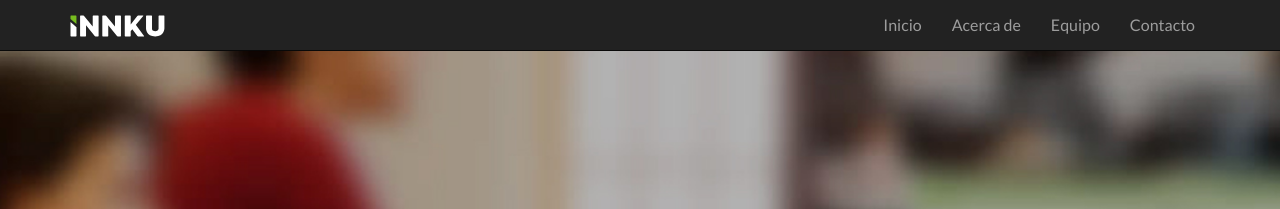
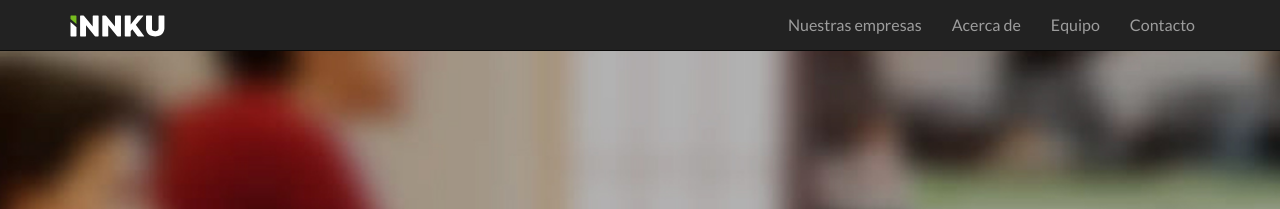
Before and after one commit to innku/innku-2018, a Jekyll site: the page built from index.html, in a window 1280 px wide. Shown: the top 209 px of the page. Built offline with Jekyll 4.4.1, drawn with Linux system fonts in a browser that asks for light colours; nearby versions of some CDN libraries.

Commit message:
Add google analytics and try site.url

```diff
--- a/_includes/head.html
+++ b/_includes/head.html
@@ -9,7 +19,7 @@
 
   <link rel="shortcut icon" href="img/favicon.ico" type="image/x-icon">
 
-  <link rel="stylesheet" href="{{ site.github.url }}/css/main.css">
+  <link rel="stylesheet" href="{{ site.url }}/css/main.css">
   <link rel="canonical" href="{{ page.url | replace:'index.html','' | prepend: site.baseurl | prepend: site.url }}">
   <link rel="alternate" type="application/rss+xml" title="{{ site.title }}" href="{{ "/feed.xml" | prepend: site.baseurl | prepend: site.url }}">
   <script src="https://ajax.googleapis.com/ajax/libs/jquery/1.11.3/jquery.min.js"></script>
--- a/_includes/header.html
+++ b/_includes/header.html
@@ -11,7 +11,7 @@
     </div>
     <div id="navbar" class="collapse navbar-collapse">
       <ul class="nav navbar-nav navbar-aling">
-        <li class="{% if page.url == '/index.html' %}active{% endif%}"><a href="{{ site.github.url }}/">Inicio</a></li>
+        <li class="{% if page.url == '/index.html' %}active{% endif%}"><a href="{{ site.github.url }}/">Nuestras empresas</a></li>
         <li class="{% if page.url == '/acerca-de.html' %}active{% endif%}"><a href="{{ site.github.url }}/acerca-de.html" target="_self">Acerca de</a></li -->
         <li class="{% if page.url == '/equipo.html' %}active{% endif%}"><a href="{{ site.github.url }}/equipo.html" target="_self">Equipo</a></li>
         <!-- li class="{% if page.url == '/blog.html' %}active{% endif%}"><a href="{{ site.github.url }}/blog.html" target="_self">Blog</a></li -->
```
Also changed, not shown: other parts of _includes/head.html (+10 -0 lines).
